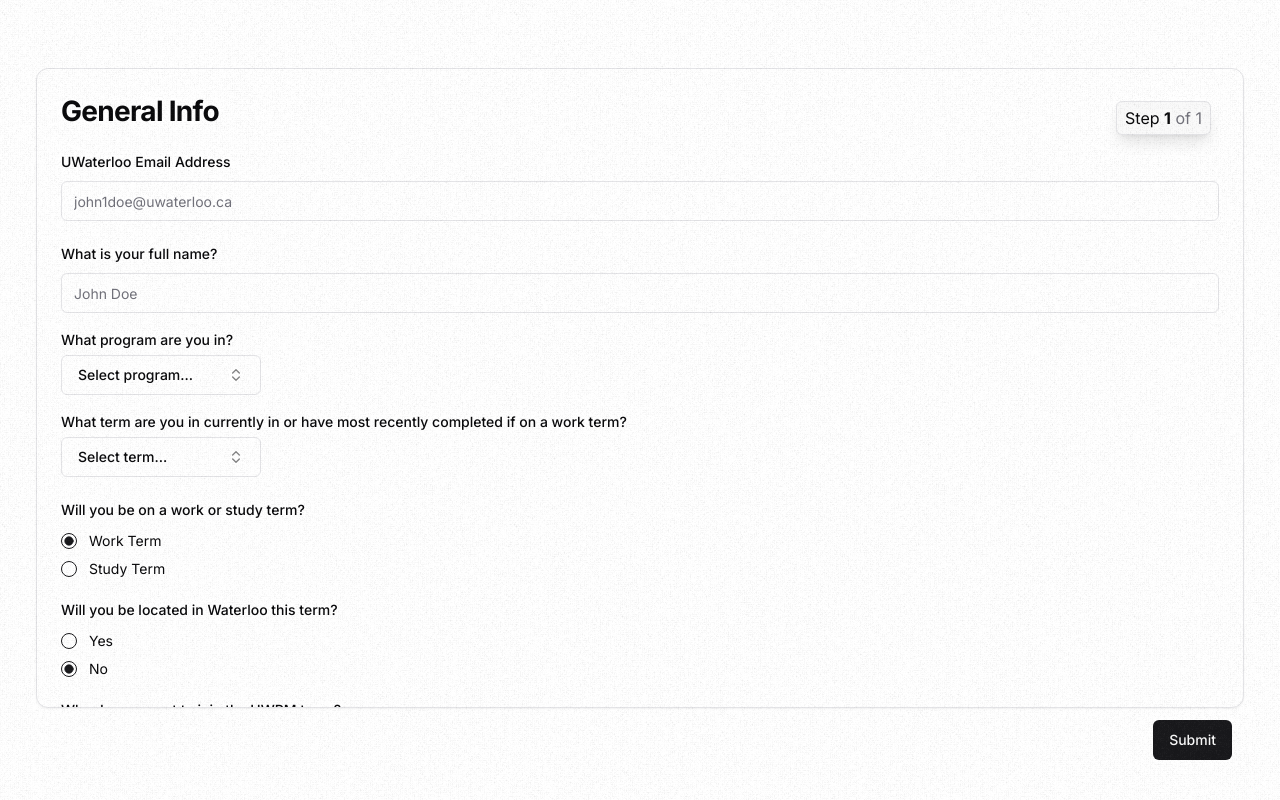
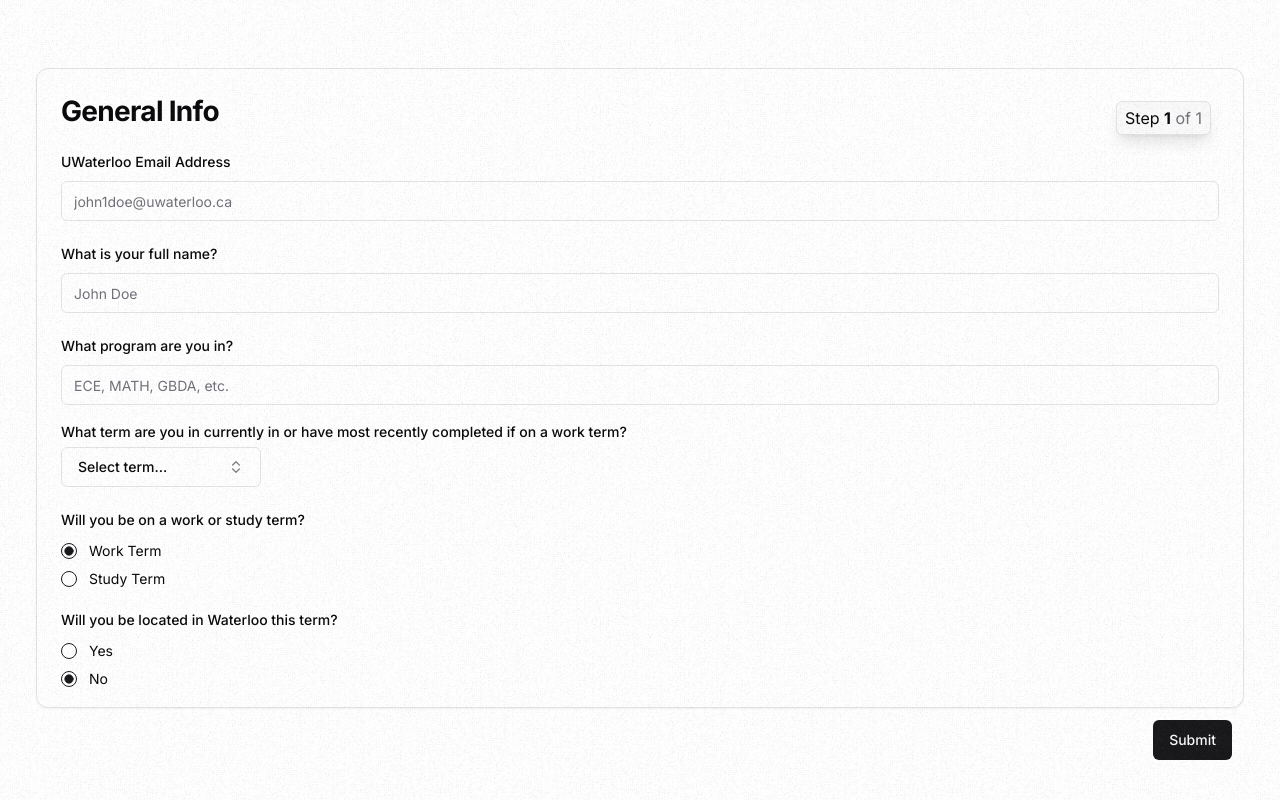
Before and after one commit to UWPM/clubsite, a Next.js app: page /apply in a window 1280 px wide. Built offline with nearby package versions, Linux system fonts and the light colour scheme.

Commit message:
feat: refactor program selection into text field input

```diff
--- a/app/apply/layouts/form_sections/intro.tsx
+++ b/app/apply/layouts/form_sections/intro.tsx
@@ -95,75 +95,19 @@ export function Intro({ control }: { control: any }) {
           )}
         />
 
-        {/* Program dropdown */}
-        <div className="">
+        {/* Program */}
         <FormField
           control={control}
           name="program"
-            render={({ field }) => {
-
-
-              return (
+          render={({ field }) => (
             <FormItem>
-                <FormLabel className="block">What program are you in?</FormLabel>
+              <FormLabel>What program are you in?</FormLabel>
               <FormControl>
-
-                <div className="flex flex-row gap-4">
-                  <Popover open={openProgram} onOpenChange={setOpenProgram}>
-                    <PopoverTrigger asChild>
-                      <Button
-                        variant="outline"
-                        role="combobox"
-                        aria-expanded={openProgram}
-                        className="w-[200px] justify-between"
-                        >
-                        {programValue
-                          ? programList.find((program) => program.value === programValue)?.value
-                          : "Select program..."}
-                        <ChevronsUpDown className="ml-2 h-4 w-4 shrink-0 opacity-50" />
-                      </Button>
-                    </PopoverTrigger>
-                    <PopoverContent className="w-[200px] p-0">
-                      <Command>
-                        <CommandInput placeholder="Search program..." />
-                        <CommandList>
-                          <CommandEmpty>No program found.</CommandEmpty>
-                          <CommandGroup>
-                            {programList.map((program) => (
-                              <CommandItem
-                              key={program.value}
-                              value={program.value}
-                              onSelect={(currentValue) => {
-                                field.onChange(currentValue === field.value ? "" : currentValue); // Update form state
-                                setProgramValue(currentValue === programValue ? "" : currentValue)
-                                setOpenProgram(false)
-                              }}
-                              onMouseEnter={() => {
-                                setCurrentProgram(program.formalName);
-                              }}
-                              >
-                                <Check
-                                  className={cn(
-                                    "mr-2 h-4 w-4",
-                                    programValue === program.value ? "opacity-100" : "opacity-0"
+                <Input placeholder="ECE, MATH, GBDA, etc." {...field} />
+              </FormControl>
+            </FormItem>
           )}
         />
-                                {program.value}
-                              </CommandItem>
-                            ))}
-                          </CommandGroup>
-                        </CommandList>
-                      </Command>
-                    </PopoverContent>
-                  </Popover>
-                  <div className={`flex items-center italic text-sm text-zinc-400 transition-opacity duration-200 ${isFading ? 'opacity-100' : 'opacity-0'}`}>{currentProgram}</div>
-                </div>
-                </FormControl>
-                <FormMessage />
-              </FormItem>
-            )}}
-          />
-        </div>
 
         {/* Term dropdown */}
         <FormField
```
Lines whose indentation alone changed are shown as unchanged.
